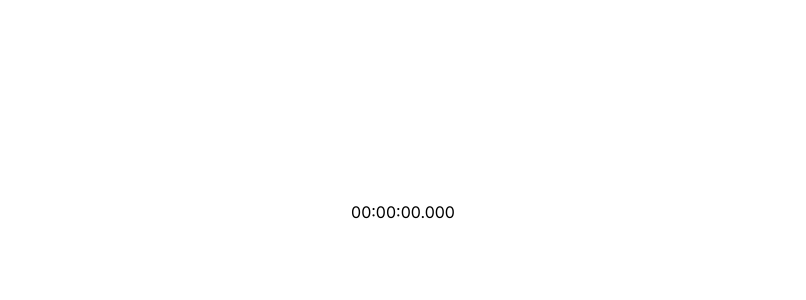
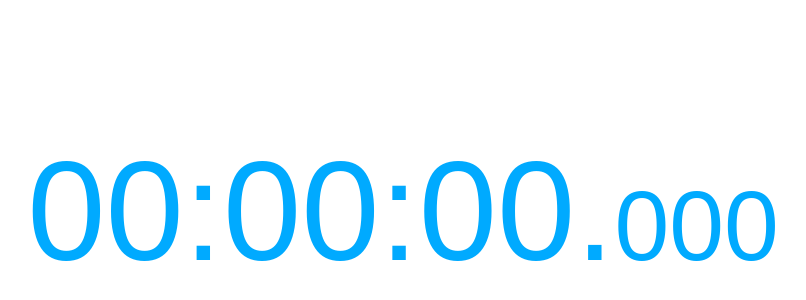
Before and after one commit to yugoka/taitai-stopwatch, a Next.js app: page / in a window 1280 px wide. Shown: the part 188-488 px from the top of the page, without its empty margins (237-1043 px from the left). Built offline with nearby package versions, Linux system fonts and the light colour scheme.

Commit message:
時間表示追加

```diff
--- a/src/app/components/Time.tsx
+++ b/src/app/components/Time.tsx
@@ -1,3 +1,12 @@
 export default function Time() {
-  return <div>00:00:00.000</div>;
+  return (
+    <div className="text-time-color">
+      <span className="text-time-size-lg-fixed md:text-time-size-lg transition-all duration-200 ease-in-out">
+        00:00:00.
+      </span>
+      <span className="text-time-size-sm-fixed md:text-time-size-sm transition-all duration-200 ease-in-out">
+        000
+      </span>
+    </div>
+  );
 }
--- a/src/app/layout.tsx
+++ b/src/app/layout.tsx
@@ -1,22 +1,19 @@
-import type { Metadata } from 'next'
-import { Inter } from 'next/font/google'
-import './globals.css'
-
-const inter = Inter({ subsets: ['latin'] })
+import type { Metadata } from "next";
+import "./globals.css";
 
 export const metadata: Metadata = {
-  title: 'Create Next App',
-  description: 'Generated by create next app',
-}
+  title: "Create Next App",
+  description: "Generated by create next app",
+};
 
 export default function RootLayout({
   children,
 }: {
-  children: React.ReactNode
+  children: React.ReactNode;
 }) {
   return (
     <html lang="en">
-      <body className={inter.className}>{children}</body>
+      <body className="font-body">{children}</body>
     </html>
-  )
+  );
 }
--- a/tailwind.config.ts
+++ b/tailwind.config.ts
@@ -15,7 +15,25 @@ const config: Config = {
       },
     },
     colors: {
-      "time-text": "#0af",
+      "time-color": "#0af",
+    },
+    fontSize: {
+      "time-size-lg": "11vw",
+      "time-size-sm": "7.7vw",
+      "time-size-lg-fixed": "3rem",
+      "time-size-sm-fixed": "2.1rem",
+    },
+    fontFamily: {
+      body: [
+        "ヒラギノ角ゴ Pro W3",
+        "Hiragino Kaku Gothic Pro",
+        "メイリオ",
+        "Meiryo",
+        "Osaka",
+        "ＭＳ Ｐゴシック",
+        "MS PGothic",
+        "sans-serif",
+      ],
     },
   },
   plugins: [],
```
